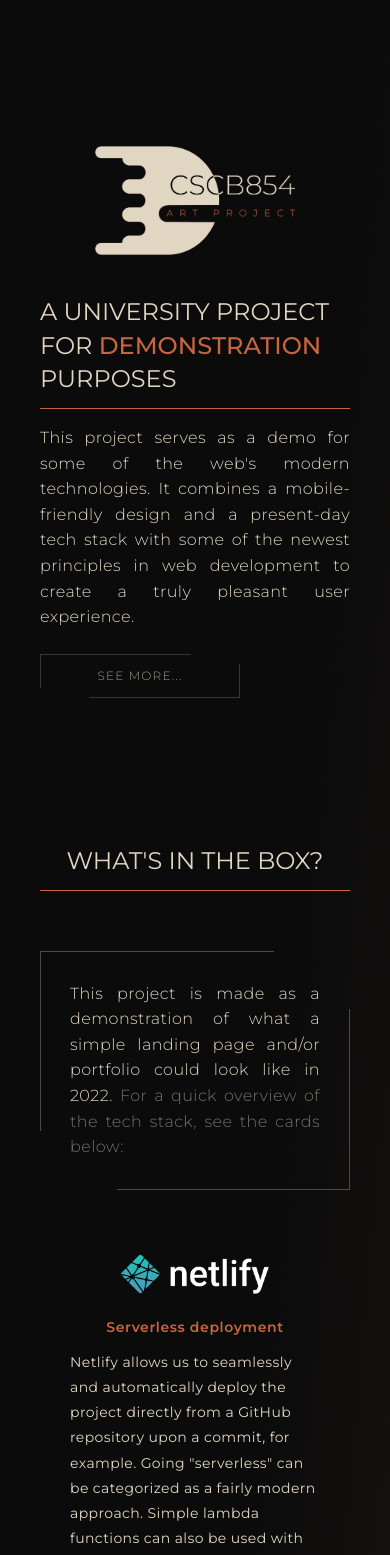
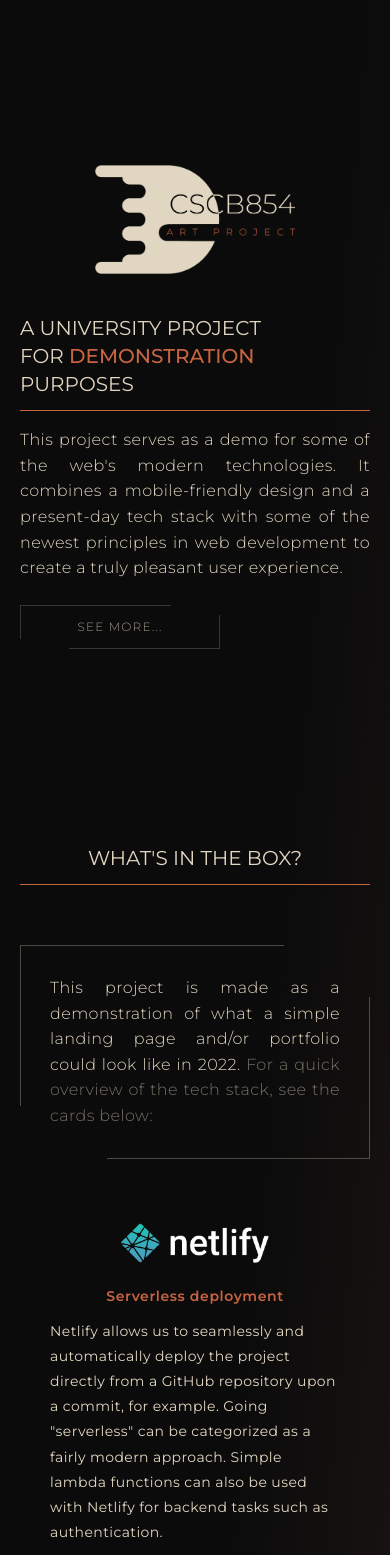
Before and after one commit to dimitar-stanevv/cscb854-project, an Angular app: page / in a window 390 px wide. Shown: the top 1555 px of the page. Built offline with nearby package versions, Linux system fonts and the light colour scheme; what angular-svg-icon would draw is missing.

Commit message:
Update styles for responsive

```diff
--- a/src/app/app.component.scss
+++ b/src/app/app.component.scss
@@ -2,6 +2,10 @@
 @import '/src/mixins.scss';
 
 #headerSection {
+  @include mobile {
+    margin-top: 30px;
+    margin-bottom: 60px;
+  }
   #headerLeft {
     padding-right: 40px;
     @include mobile {
@@ -149,6 +153,11 @@
         width: 100%;
       }
     }
+    @include mobile {
+      .section-right {
+        width: 100%;
+      }
+    }
   }
   @include mobile {
     margin-top: 40px;
--- a/src/styles.scss
+++ b/src/styles.scss
@@ -20,7 +20,7 @@
 }
 
 html {
-  //scroll-behavior: smooth;
+  overflow-x: hidden;
 }
 
 body {
@@ -101,7 +101,11 @@ button {
   padding: 20px 8px;
   padding-left: 48px;
   line-height: 22px;
-  font-size: 16px;
+  font-size: 14px;
+  @include mobile {
+    font-size: 12px;
+    padding-left: 40px;
+  }
   position: relative;
   .line {
     @for $i from 1 through 20 {
@@ -113,6 +117,9 @@ button {
       &:before {
         position: absolute;
         left: 10px;
+        @include mobile {
+          left: 4px;
+        }
         color: rgb(110, 164, 240);
         width: 22px;
         text-align: right;
@@ -258,6 +265,10 @@ button {
 }
 
 .heading {
+  font-size: 24px;
+  @include mobile {
+    font-size: 20px;
+  }
   font-weight: 400;
   line-height: 140%;
   text-transform: uppercase;
@@ -354,6 +365,9 @@ button {
   width: 100%;
   margin: 0 auto;
   padding: 0 40px;
+  @include mobile {
+    padding: 0 20px;
+  }
 }
 
 .custom-anim {
```
